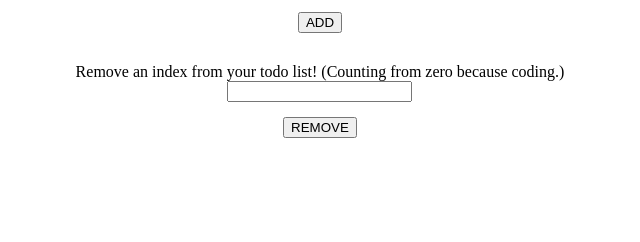
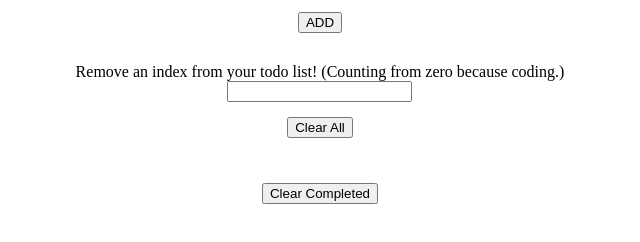
Before and after one commit to jcgould48/second-todom, a plain HTML site: page index.html in a window 1280 px wide. Shown: the part 130-372 px from the top of the page, without its empty margins (320-960 px from the left). Drawn offline with Linux system fonts and the light colour scheme.

Commit message:
clear completed button added

```diff
--- a/clear-all.js
+++ b/clear-all.js
@@ -34,3 +34,5 @@ function clearList() {
 // Add an event listener to the REMOVE button to run a function that we'll write shortly that removes todos.
 const removeButton = document.querySelector('.remove-todo');
 removeButton.onclick = removeFromList;
+
+document.querySelector('')
--- a/index.html
+++ b/index.html
@@ -15,7 +15,8 @@
         <button class="add-todo">ADD</button>
         <label for="index-input">Remove an index from your todo list! (Counting from zero because coding.)</label>
         <input class="index-input "type="text" name="index-input">
-        <button class="remove-todo">REMOVE</button>
+        <button class="remove-todo">Clear All</button>
+        <button class="remove-all-todo">Clear Completed</button>
       </section>
       <ul class="todo-list"></ul>
 
```
